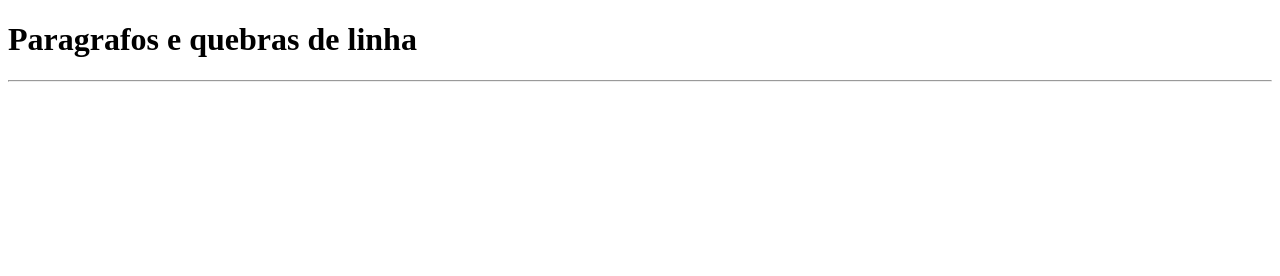
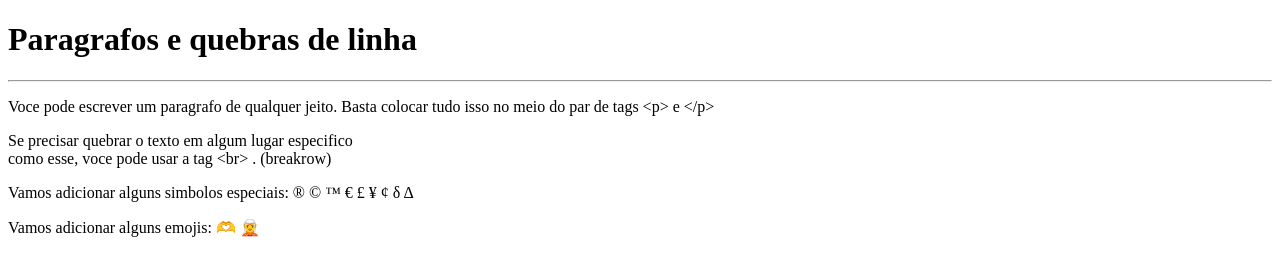
Before and after one commit to Debbye-Correia/HTML5-CSS3, a plain HTML site: page Exercicios/ex002/index.html in a window 1280 px wide. Drawn offline with Linux system fonts and the light colour scheme.

Commit message:
exercicio 2

```diff
--- a/Exercicios/ex002/index.html
+++ b/Exercicios/ex002/index.html
@@ -8,6 +8,32 @@
 <body>
     <h1>Paragrafos e quebras de linha</h1>
     <hr>
-    <p></p>
+    <p>Voce pode escrever
+        um paragrafo de qualquer jeito.
+        Basta colocar tudo isso no
+        meio do par de tags
+        &lt;p&gt; e &lt;/p&gt; <!-- lt: less than / gt: greater than -->
+    </p>
+    <p> Se precisar quebrar o texto em algum lugar
+        especifico <br> como esse,
+        voce pode usar a tag &lt;br&gt;  . (breakrow)
+    </p>
+    <p> Vamos adicionar alguns simbolos especiais:
+        &reg;
+        &copy;
+        &trade;
+        &euro;
+        &pound;
+        &yen;
+        &cent;
+        &delta;
+        &Delta;
+    </p>
+    <p>
+        Vamos adicionar alguns emojis:
+        &#x1FAF6;
+        &#x1F9DD;
+        <!-- Para colocar emojis, colocamos o &#x e depois colamos o codigo do emoji lá do site emojipedia. Podemos colar o emoji diretamente, mas nem todos os navigores suportam.-->
+    </p>
 </body>
 </html>
```
Also changed, not shown: 2 other files.
